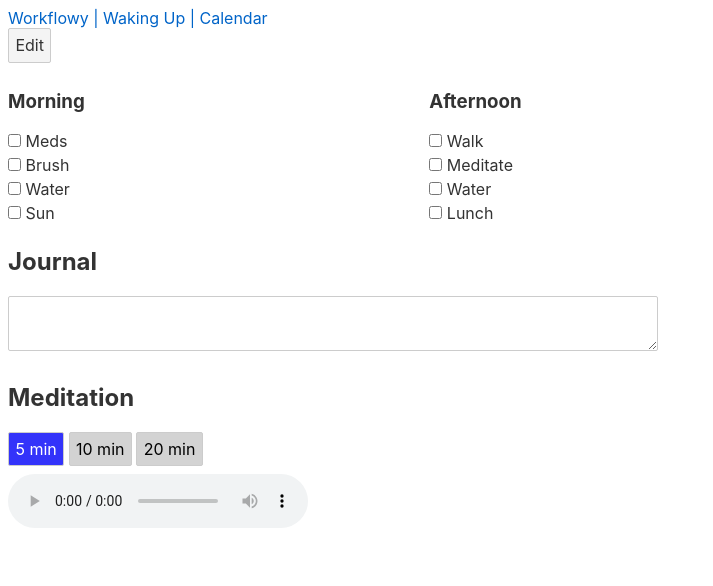
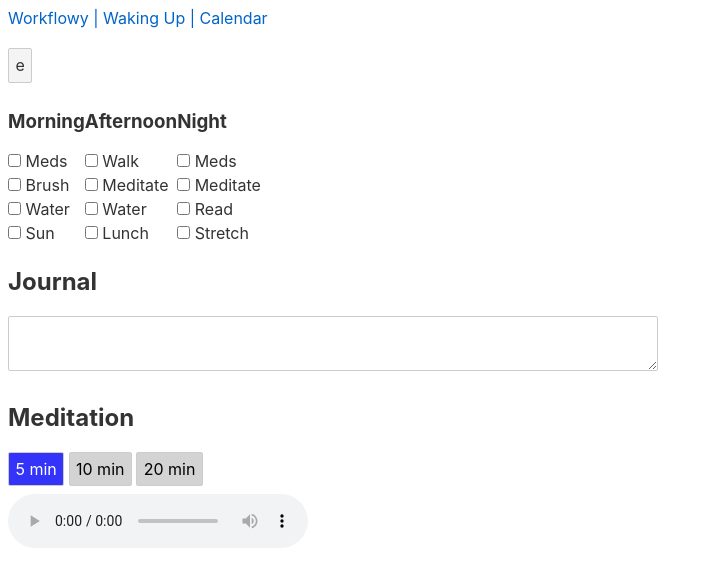
Before and after one commit to trilusa/routine-builder, a Svelte app: page / in a window 1280 px wide. Shown: the top 586 px of the page, without its empty margins (0-713 px from the left). Built offline with nearby package versions, Linux system fonts and the light colour scheme.

Commit message:
Made delte and add columns, refactored for ease of update

```diff
--- a/src/App.svelte
+++ b/src/App.svelte
@@ -8,9 +8,14 @@
 
 	let components = [
 						{type: Nav, props: {}},
-						{type: Table, props: {  id: "reminder",
-												table: [ {header: "Morning", entries: ["Meds", "Brush", "Water", "Sun"]},
-													   {header: "Afternoon", entries: ["Walk", "Meditate", "Water", "Lunch"]} ]}
+						{type: Table, props: {  id: "reminder-table",
+												headers: ["Morning", "Afternoon", "Night"],
+												table: [["Meds", "Brush", "Water", "Sun"],
+														["Walk", "Meditate", "Water", "Lunch"],
+														["Meds", "Meditate", "Read", "Stretch"]]}
+
+												// table: [ {header: "Morning", entries: ["Meds", "Brush", "Water", "Sun"]},
+												// 	   {header: "Afternoon", entries: ["Walk", "Meditate", "Water", "Lunch"]} ]}
 						},
 						{type: TextArea, props: {}},
 						{type: Meditation, props: {}}
@@ -24,7 +29,7 @@
 		//TODO, add a way of updating a db
 		// let new_comp = components.filter(c => c.props.id === event.detail.id);
 		// components.map(obj => obj.props.id === event.detail.id ? obj.props=event.detail : obj=obj);
-		console.log(components);
+		// console.log(components);
 	}
 </script>
 
--- a/src/components/Table.svelte
+++ b/src/components/Table.svelte
@@ -3,12 +3,13 @@
 	const dispatch = createEventDispatcher();
 
     export let table;
+    export let headers;
     export let id;
     let editing = false;
 
     function toggleEdit(){
         if(editing){
-            console.log(table);
+            // console.log(table);
             dispatch('updated', {
                 id:id,
                 table:table
@@ -18,53 +19,87 @@
     }
 
     function delEntry(col, row){
-        table[col].entries.splice(row,1);
+        table[col].splice(row,1);
         table=table;
         // table = table.filter( c => c.entries.filter( (_, i) => i !== row ))
-        console.log(table);
+        // console.log(table);
     }
 
     function addEntry(col, row){
-        table[col].entries = [...table[col].entries, "..."]
-        console.log("Added to col", col)
+        table[col] = [...table[col], "..."];
+        console.log("Added to col", col);
+    }
+
+    function delCol(col){
+        table.splice(col,1);
+        headers.splice(col,1);
+        table=table;
+        headers=headers;
+        console.log("deleted col", table);
+    }
+
+    function addCol(col){
+        headers = [...headers, "New Column"];
+        table = [...table, ["..."]];
+        console.log("Added col", table);
     }
 
 </script>
 
 <div>
-<button on:click={toggleEdit}>{editing ? "Save" : "Edit"}</button>
-<div class="columns">
-    {#each table as column, i}
-        <div>
-            <span>
-                <h3>{column.header}</h3>
-                <!-- {#if i == table.length-1}
-                    <span><button on:click={toggleEdit}>!Edit</button></span>
-                {/if} -->
-            </span>
-            {#each column.entries as entry, j}
+    <br>
+    <span><button on:click={toggleEdit}>{editing ? "s" : "e"}</button></span>
+    <br>
+<div class="flex">
+    {#each headers as header, i}
+        <div class="column entry">
+            <div class="entry">
+                {#if editing}
+                    <h3 contenteditable=true bind:textContent={headers[i]}>{header}</h3>
+                    <button class="button danger" on:click={() => delCol(i)}>-</button>
+                {:else}
+                <h3>{header}</h3>
+                {/if}
+            </div>
+
+            {#each table[i] as row, j}
                 <div class="entry">
                     <input type=checkbox/>
                     {#if editing}
-                        <span contenteditable=true bind:textContent={table[i].entries[j]}>{entry}</span>
-                        <span><button class="button" on:click={() => delEntry(i,j)}>-</button></span>
+                        <span contenteditable=true bind:textContent={table[i][j]}>{row}</span>
+                        <span><button class="button danger" on:click={() => delEntry(i,j)}>-</button></span>
                     {:else}
-                        <span>{entry}</span>
+                        <span>{row}</span>
                     {/if}
                 </div>
-                {#if editing && j == column.entries.length-1}
+
+                {#if editing && j == table[i].length-1}
                     <button on:click="{() => addEntry(i,j)}">+</button>
                 {/if}
+
             {/each}
+
         </div>
+
+        {#if i == table.length-1}
+            {#if editing}
+            <button on:click="{() => addCol(i)}">+</button>
+            {/if}
+
+        {/if}
     {/each}
+
 </div>
 </div>
 
 <style>
-    .columns{
-        display: grid;
-        grid-template-columns: repeat(auto-fill, minmax(30%, 1fr));
+    .flex{
+        display: inline-flex;
+
+    }
+
+    .column{
+        margin-inline: 20 px;
     }
 
     .button {
@@ -72,9 +107,12 @@
        height: min-content;
     }
 
-    .entry:hover .button {
+    .entry:hover > .button {
         opacity:100%;
         border:none;
+    }
+
+    .danger{
         background-color:lightcoral;
     }
 </style>
```
